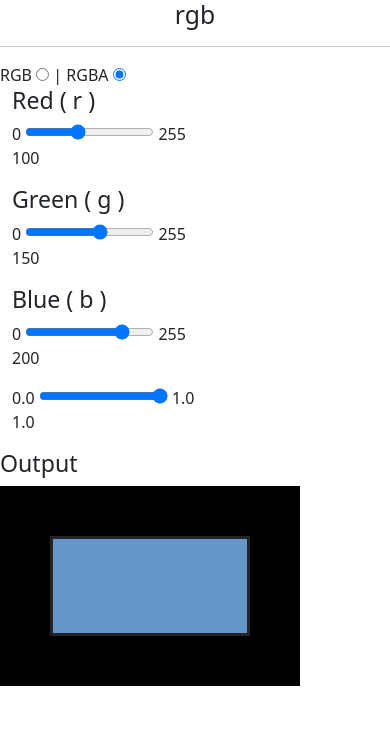
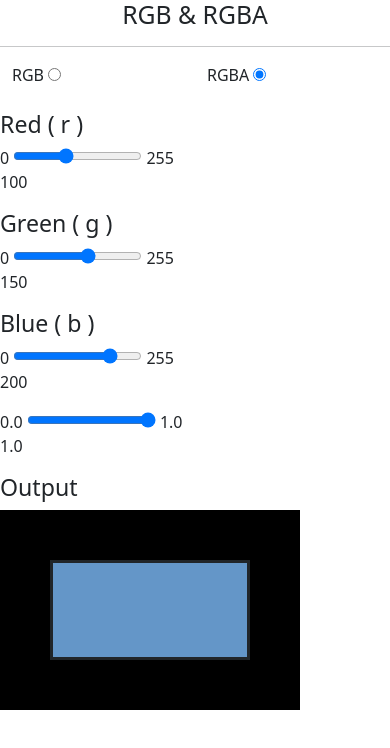
Before and after one commit to hanifshahy/color_picker, a plain HTML site: page index.html in a window 390 px wide. Drawn offline with Linux system fonts and the light colour scheme.

Commit message:
Add bootstrap propertiest to selection section
The area in the app that is used to switch between RGB and RGBA, made responsive and some margins and paddings are added.

```diff
--- a/index.html
+++ b/index.html
@@ -12,14 +12,20 @@
 
 <body>
   <!-- Header -->
-  <h2>rgb</h2>
+  <h2>RGB & RGBA</h2>
   <hr>
-  <span>
-    <label for="rgb-selection">RGB</label>
-    <input onclick="rgb.prepareRgb()" type="radio" name="rgb-or-rgba" id="rgb-selection"> |
-    <label for="rgba-selection">RGBA</label>
-    <input checked onclick="rgb.prepareRgba()" type="radio" name="rgb-or-rgba" id="rgba-selection">
-  </span>
+  <div class="container">
+    <div class="row">
+      <div class="col">
+        <label for="rgb-selection">RGB</label>
+        <input onclick="rgb.prepareRgb()" type="radio" name="rgb-or-rgba" id="rgb-selection">
+      </div>
+      <div class="col">
+        <label for="rgba-selection">RGBA</label>
+        <input checked onclick="rgb.prepareRgba()" type="radio" name="rgb-or-rgba" id="rgba-selection">
+      </div>
+    </div>
+  </div>
   <br>
   <div class="parameter-area">
     <!-- Red -->
--- a/styles/custom/style.css
+++ b/styles/custom/style.css
@@ -20,8 +20,3 @@ h2 {
 #rgb-output-color {
   background-color: rgb(100, 150, 200);
 }
-
-.parameter-area {
-  display: inline-block;
-  margin: 0px 12px;
-}
```
